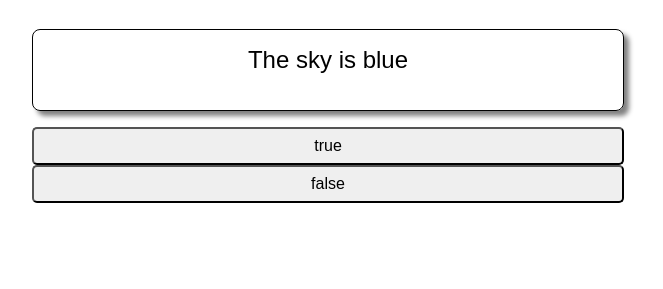
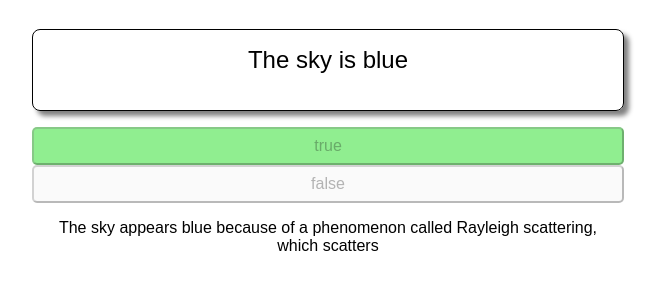
Before and after one commit to TKkosi/sideproject, a plain HTML site: page Quiz.js.html in a window 1280 px wide. Both pictures are taken after a click on the button "true". Shown: the part 165-454 px from the top of the page, without its empty margins (312-975 px from the left). Drawn offline with Linux system fonts and the light colour scheme.

Commit message:
done with quiz

```diff
--- a/Quiz.js.html
+++ b/Quiz.js.html
@@ -95,7 +95,7 @@
     const fact = {
         statement: "The sky is blue",
         answer: true,
-        explanation: "The sky appears blue because of a phenomenon called Rayleigh scattering, which scatterss",
+        explanation: "The sky appears blue because of a phenomenon called Rayleigh scattering, which scatters",
     };
 
 
@@ -135,7 +135,21 @@
     // Use a conditional to compare the guess to the fact's answer
     // and add the "correct"/"incorrect" class as appropriate
 
-
+    //this is the answer for 6-8
+    for (let button of optionButtons){
+        button.addEventListener("click", (event) => {
+            explanation.textContent = fact.explanation;
+            for (let button of optionButtons){
+                disable(button);
+            }
+            let guess = button.value;
+            if (isCorrect(guess)){
+                button.classList.add("correct");
+            } else {
+                button.classList.add("incorrect");
+            }
+        });
+    }
 
         </script>
 
```
Lines whose indentation alone changed are shown as unchanged.
